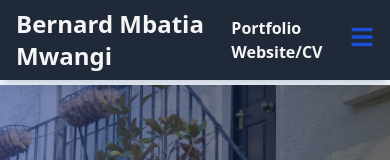
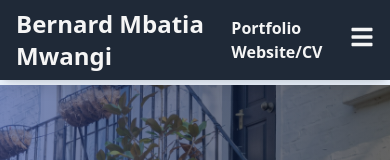
Before and after one commit to JeiKiarie/mbatia-cv-website, a Next.js app: page / in a window 390 px wide. Shown: the top 160 px of the page. Built offline with nearby package versions, Linux system fonts and the light colour scheme.

Commit message:
changed mobile menu color

```diff
--- a/components/Header.jsx
+++ b/components/Header.jsx
@@ -75,7 +75,7 @@ export default function Header() {
 				<div className="lg:hidden">
 					<button
 						onClick={toggleMenu}
-						className="text-2xl text-blue-700 focus:outline-none">
+						className="text-2xl text-[whitesmoke] focus:outline-none">
 						{isOpen ? <FaTimes /> : <FaBars />}
 					</button>
 				</div>
```
